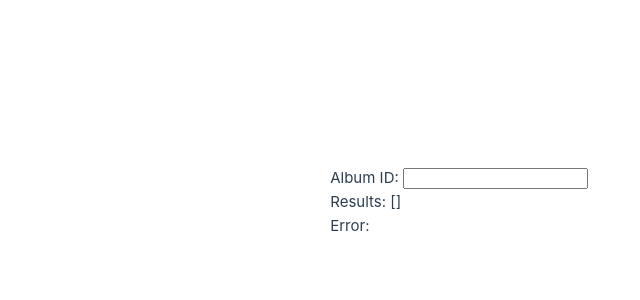
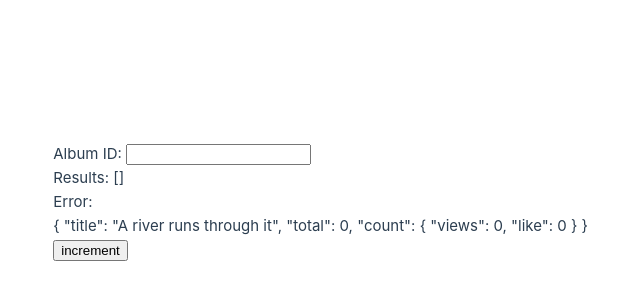
Before and after one commit to nicole929chan/vue3-demo, a Vue app: page / in a window 1280 px wide. Shown: the part 198-498 px from the top of the page, without its empty margins (52-692 px from the left). Built offline with nearby package versions, Linux system fonts and the light colour scheme.

Commit message:
shallow reactivity

```diff
--- a/src/App.vue
+++ b/src/App.vue
@@ -1,10 +1,12 @@
 <script setup>
 import AlbumList from './components/AlbumList.vue'
+import ShallowZone from './components/ShallowZone.vue'
 </script>
 
 <template>
   <main>
     <AlbumList />
+    <ShallowZone />
   </main>
 </template>
 
--- /dev/null
+++ b/src/components/ShallowZone.vue
@@ -0,0 +1,30 @@
+<template>
+  <div>{{ book }}</div>
+  <button @click="increment">increment</button>
+</template>
+<script>
+import { ref, shallowRef, shallowReactive, reactive } from 'vue';
+export default {
+  setup(props, context) {
+    const book = shallowReactive({
+      title: 'A river runs through it',
+      total: 0,
+      count: {
+        views: 0,
+        like: 0
+      }
+    })
+
+    function increment() {
+      // 只有單一更新巢狀屬性才沒有數據代理
+      // 第一層屬性放這一塊更新, 則更新巢狀屬性也會更新;
+      book.count.views++;
+    }
+
+    return {
+      book,
+      increment
+    }
+  }
+}
+</script>
```
